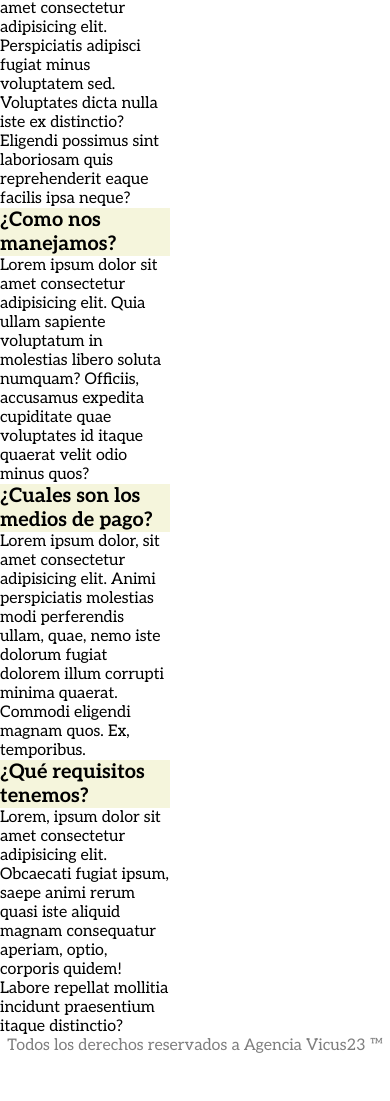
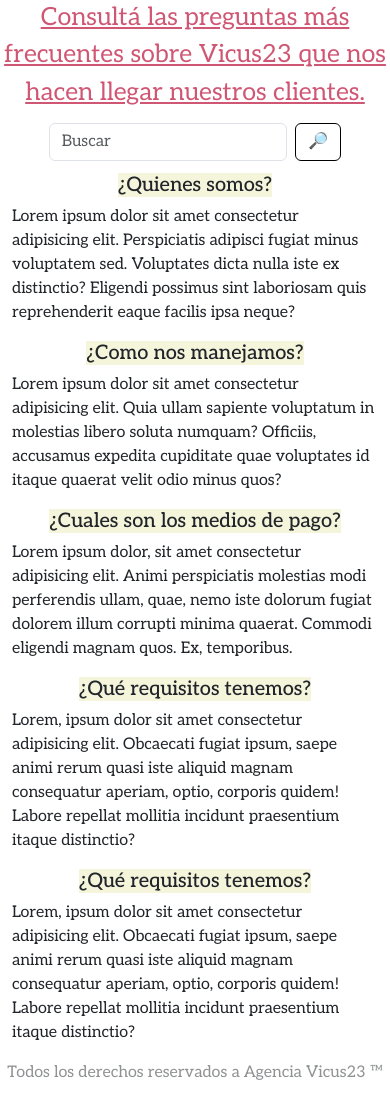
Before and after one commit to MartinGomez13/2da-martingomez-turismo, a plain HTML site: page pages/faqs.html in a window 390 px wide. Shown: the part 477-1578 px from the top of the page. Before the commit the page ends 1532 px from the top, so only its background shows below. Drawn offline with nearby package versions, Linux system fonts and the light colour scheme.

Commit message:
[M] Se completa la maqueta de la página de FAQS, agregando contenido y componentes de bootstrap

```diff
--- a/css/style.css
+++ b/css/style.css
@@ -3,6 +3,11 @@
         font-family: "Aleo", serif;
         margin: 0;
         padding: 0;
+    }
+    .header-bootstrap{
+        display: flex;
+        justify-content: center;
+        flex-direction: column;
     }
     .header{
         display: flex;
@@ -29,11 +34,11 @@
         list-style-type: none;
         text-decoration: none;
     }
-    header{
+    /*header{
         display: flex;
         flex-direction: row;
         align-items: center;
-    }
+    }*/
     .h1-navegacion{
         display: flex;
         flex-direction: row;
@@ -164,12 +169,34 @@
         width: 100%;
         height: 50%;
     }
-    .preguntas-frecuentes{
-        width: 170px;
-    }
+    /* FAQS */
     .h5-faqs{
         font-size: 20px;
         background-color: #f5f5dc;
+    }
+    .parrafo-index-faqs{
+        display: flex;
+        color: #d05774;
+        text-align: center;
+        font-size: 25px;
+        align-items: center;
+        justify-content: center;
+        text-decoration:underline;
+        margin-bottom: 3%;
+    }
+    .barra-busqueda{
+        display: flex;
+        justify-content: center;
+        width: 100%;
+    }
+    .barra-busqueda form{
+        width: 75%;
+    }
+    .preguntas-frecuentes{
+        margin-top: 3%;
+        display: flex;
+        flex-direction: column;
+        align-items: center;
     }
     /* DESTINOS */
     .carousel-inner {
@@ -193,7 +220,6 @@
         text-decoration: none;
     }
     .contacto-grilla{
-        border: 1px solid #000000;
         display: grid;
         align-items: center;
         grid-template-rows: 8% 10% 1fr 1fr;
@@ -247,7 +273,7 @@
     .contacto-text textarea{
         margin-bottom: 2px;
         background-color: #f5f5dc;
-        width: 100%;
+        width: 95%;
     }
     .btn{
         border: 1px solid black;
@@ -363,7 +389,6 @@
             font-size: 11px;
         }
         .contacto-grilla{
-            border: 1px solid #000000;
             display: grid;
             align-items: center;
             grid-template-rows: 8% 10% 1fr 1fr 1fr;
@@ -425,7 +450,6 @@
         }
 
         .contacto-grilla{
-            border: 1px solid #000000;
             display: grid;
             align-items: center;
             grid-template-rows: 8% 10% 1fr 1fr 1fr;
--- a/pages/faqs.html
+++ b/pages/faqs.html
@@ -4,6 +4,9 @@
 <head>
     <meta charset="UTF-8">
     <meta name="viewport" content="width=device-width, initial-scale=1.0">
+    <!--Bootstrap-->
+    <link href="https://cdn.jsdelivr.net/npm/bootstrap@5.3.2/dist/css/bootstrap.min.css" rel="stylesheet"
+        integrity="sha384-T3c6CoIi6uLrA9TneNEoa7RxnatzjcDSCmG1MXxSR1GAsXEV/Dwwykc2MPK8M2HN" crossorigin="anonymous">
     <!--estilos-->
     <link rel="stylesheet" href="../css/style.css">
     <!--fonts-->
@@ -37,12 +40,20 @@
             </ul>
         </nav>
         <div class="logo">
-            <img src="../assets/logotipo.jpg" alt="Logotipo de la empresa de turismo" class="logo-general">
+            <img src="../assets/logotipo-removebg-preview.png" alt="Logotipo de la empresa de turismo" class="logo-general">
         </div>
     </header>
     <main>
         <h2 class="h2-principal">PREGUNTAS FRECUENTES</h2>
-        <section class="preguntas-frecuentes">
+        <p class="parrafo-index-faqs">Consultá las preguntas más frecuentes sobre Vicus23 que nos hacen llegar nuestros
+            clientes.</p>
+        <section class="barra-busqueda">
+            <form class="d-flex" role="search">
+                <input class="form-control me-2" type="search" placeholder="Buscar" aria-label="Search">
+                <button class="btn btn-outline-success" type="submit">🔎</button>
+            </form>
+        </section>
+        <section class="preguntas-frecuentes container">
             <h5 class="h5-faqs">¿Quienes somos?</h5>
             <p>Lorem ipsum dolor sit amet consectetur adipisicing elit. Perspiciatis adipisci fugiat minus voluptatem
                 sed. Voluptates dicta nulla iste ex distinctio? Eligendi possimus sint laboriosam quis reprehenderit
@@ -59,11 +70,23 @@
             <p>Lorem, ipsum dolor sit amet consectetur adipisicing elit. Obcaecati fugiat ipsum, saepe animi rerum quasi
                 iste aliquid magnam consequatur aperiam, optio, corporis quidem! Labore repellat mollitia incidunt
                 praesentium itaque distinctio?</p>
+                <h5 class="h5-faqs">¿Qué requisitos tenemos?</h5>
+                <p>Lorem, ipsum dolor sit amet consectetur adipisicing elit. Obcaecati fugiat ipsum, saepe animi rerum quasi
+                    iste aliquid magnam consequatur aperiam, optio, corporis quidem! Labore repellat mollitia incidunt
+                    praesentium itaque distinctio?</p>
         </section>
     </main>
     <footer>
         <p>Todos los derechos reservados a Agencia Vicus23 ™</p>
     </footer>
+    <!--BS script-->
+    <script src="https://cdn.jsdelivr.net/npm/@popperjs/core@2.11.8/dist/umd/popper.min.js"
+        integrity="sha384-I7E8VVD/ismYTF4hNIPjVp/Zjvgyol6VFvRkX/vR+Vc4jQkC+hVqc2pM8ODewa9r"
+        crossorigin="anonymous"></script>
+    <script src="https://cdn.jsdelivr.net/npm/bootstrap@5.3.2/dist/js/bootstrap.min.js"
+        integrity="sha384-BBtl+eGJRgqQAUMxJ7pMwbEyER4l1g+O15P+16Ep7Q9Q+zqX6gSbd85u4mG4QzX+"
+        crossorigin="anonymous"></script>
+
 </body>
 
 </html>
```
Also changed, not shown: pages/quienes-somos.html (+8 -1 lines).
